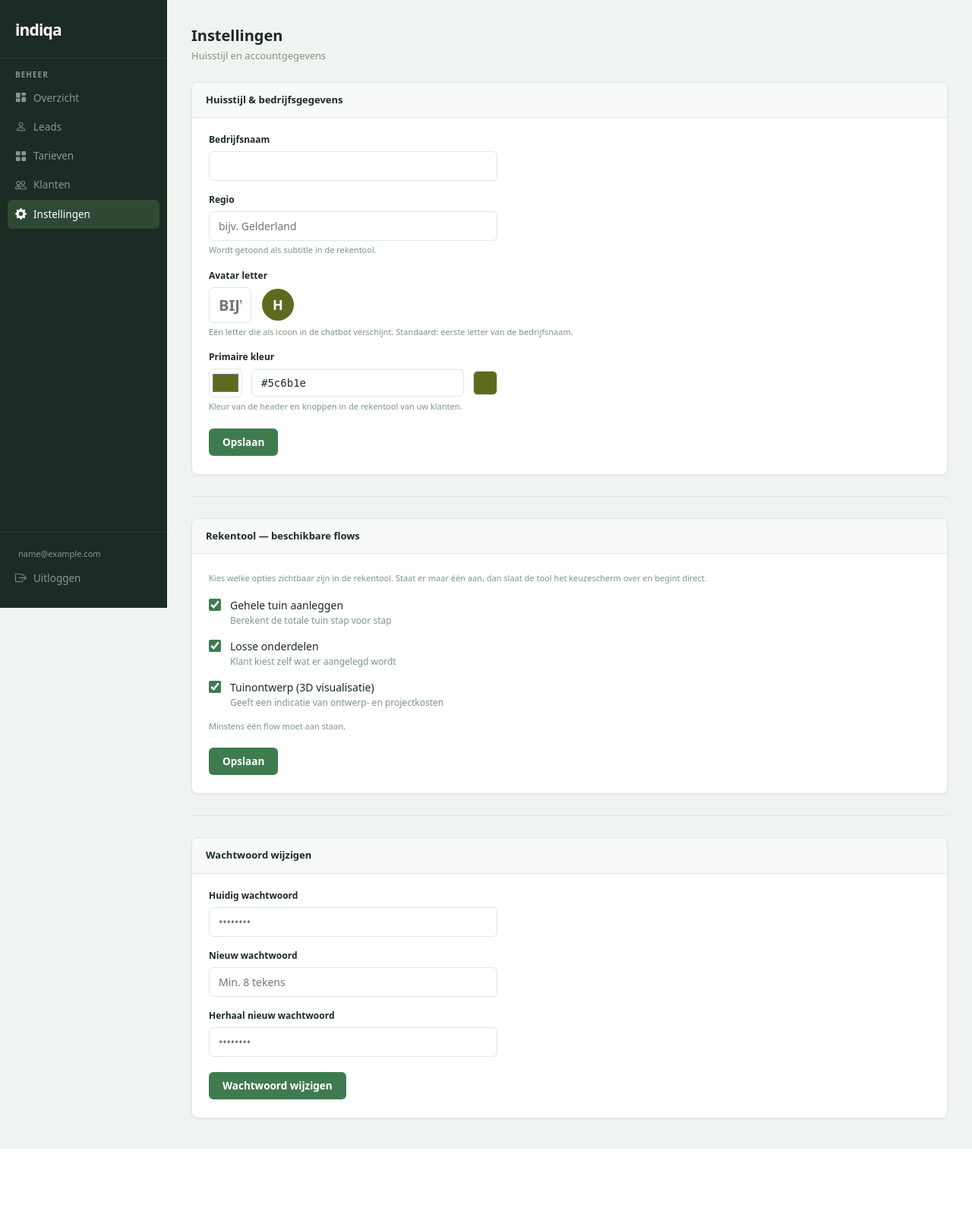
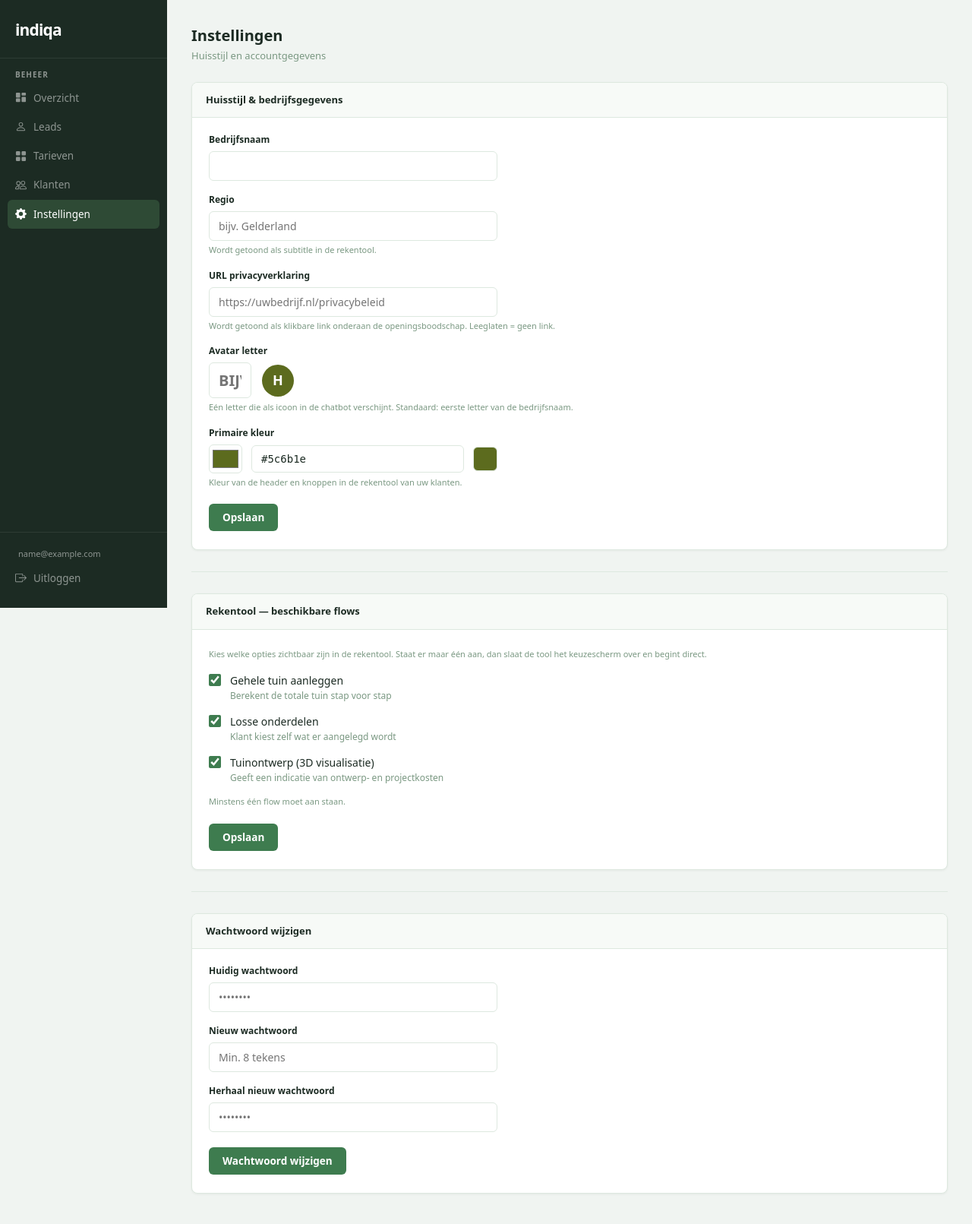
Before and after one commit to MaikVeldman/hovenier-chatbot-demo, a Flask app: page /beheer/instellingen in a window 1280 px wide. Shown: the whole page at 76% size. Before the commit the page ends 1512 px from the top, so only its background shows below. Run offline with Flask 3, Linux system fonts and the light colour scheme; the visitor is signed in with stand-in values (Sample User, id 1).

Commit message:
Feat: privacy-URL instelbaar per tenant in beheerpaneel
- Veld 'URL privacyverklaring' toegevoegd aan Huisstijl-form
- Opgeslagen in instellingen['privacy_url']
- build_greeting() toont klikbare link als URL ingevuld is, anders platte tekst
- Verwijdert hardcoded veldmanhoveniers.nl link uit de chatbot

Co-Authored-By: Claude Sonnet 4.6 <noreply@anthropic.com>

```diff
--- a/core/controllers/chat_controller.py
+++ b/core/controllers/chat_controller.py
@@ -32,16 +32,21 @@ _ALLE_FLOWS = [
     ("tuinontwerp",      "Tuinontwerp – ik wil eerst een professioneel ontwerp met 3D visualisatie"),
 ]
 
-_PRIVACY_LINK = "_Door verder te gaan gaat u akkoord met onze [privacyverklaring](https://www.veldmanhoveniers.nl/privacybeleid/)._"
+def _privacy_zin(privacy_url=None) -> str:
+    if privacy_url:
+        return f"_Door verder te gaan gaat u akkoord met onze [privacyverklaring]({privacy_url})._"
+    return "_Door verder te gaan gaat u akkoord met onze privacyverklaring._"
 
 
-def build_greeting(actieve_flows=None) -> str:
+def build_greeting(actieve_flows=None, privacy_url=None) -> str:
     actief = [f for f in _ALLE_FLOWS if actieve_flows is None or f[0] in actieve_flows]
     if not actief:
         actief = list(_ALLE_FLOWS)
 
+    privacy = _privacy_zin(privacy_url)
+
     if len(actief) == 1:
-        return f"Bereken in 2 minuten wat uw tuin kost 👇\n\n{_PRIVACY_LINK}"
+        return f"Bereken in 2 minuten wat uw tuin kost 👇\n\n{privacy}"
 
     opties = "\n".join(f"{i + 1}) {label}" for i, (_, label) in enumerate(actief))
     nummers = " of ".join(str(i + 1) for i in range(len(actief)))
@@ -49,7 +54,7 @@ def build_greeting(actieve_flows=None) -> str:
         f"Bereken in 2 minuten wat uw tuin kost 👇\n\n"
         f"{opties}\n\n"
         f"Reageer met {nummers}.\n\n"
-        f"{_PRIVACY_LINK}"
+        f"{privacy}"
     )
 
 
--- a/server.py
+++ b/server.py
@@ -217,6 +217,7 @@ def reset():
     tenant_cfg = TenantRepository().get_or_default(slug) if slug else None
     inst = (tenant_cfg.instellingen or {}) if tenant_cfg else {}
     actieve_flows = inst.get("actieve_flows") or ["tuinaanleg", "losse_onderdelen", "tuinontwerp"]
+    privacy_url   = inst.get("privacy_url") or None
 
     sid = str(uuid.uuid4())
     state = make_initial_state(session_id=sid, actieve_flows=actieve_flows)
@@ -237,7 +238,7 @@ def reset():
                 pass
         log_session_created(sid, user_agent=ua, tenant_id=tenant_id)
 
-    greeting = build_greeting(actieve_flows)
+    greeting = build_greeting(actieve_flows, privacy_url=privacy_url)
     berichten = [{"role": "bot", "text": greeting}]
 
     # Bij één actieve flow: direct de eerste vraag tonen zonder extra stap
@@ -819,10 +820,11 @@ def admin_instellingen():
         actie = request.form.get("actie")
 
         if actie == "huisstijl" and tenant_id:
-            bedrijfsnaam   = (request.form.get("bedrijfsnaam") or "").strip()
-            regio          = (request.form.get("regio") or "").strip()
-            primaire_kleur = (request.form.get("primaire_kleur") or "").strip()
+            bedrijfsnaam      = (request.form.get("bedrijfsnaam") or "").strip()
+            regio             = (request.form.get("regio") or "").strip()
+            primaire_kleur    = (request.form.get("primaire_kleur") or "").strip()
             avatar_letter_raw = (request.form.get("avatar_letter") or "").strip()
+            privacy_url_form  = (request.form.get("privacy_url") or "").strip()
 
             import re as _re2
             if not bedrijfsnaam:
@@ -849,6 +851,7 @@ def admin_instellingen():
                 _tr = _TR()
                 inst = _tr.get_instellingen(tenant_id)
                 inst["avatar_letter"] = avatar_letter
+                inst["privacy_url"]   = privacy_url_form or None
 
                 _tr.save_instellingen(tenant_id, inst)
                 success_huisstijl = True
@@ -901,6 +904,7 @@ def admin_instellingen():
                     primaire_kleur: str
                     avatar_letter: str
                     actieve_flows: list
+                    privacy_url: str
                 _alle_flows = ["tuinaanleg", "losse_onderdelen", "tuinontwerp"]
                 cfg_obj = _Cfg(
                     bedrijfsnaam=_naam_laden,
@@ -908,6 +912,7 @@ def admin_instellingen():
                     primaire_kleur=cfg_obj.primaire_kleur or "#5c6b1e",
                     avatar_letter=_inst_laden.get("avatar_letter") or _default_letter,
                     actieve_flows=_inst_laden.get("actieve_flows") or _alle_flows,
+                    privacy_url=_inst_laden.get("privacy_url") or "",
                 )
 
     return render_template(
--- a/templates/admin/instellingen.html
+++ b/templates/admin/instellingen.html
@@ -147,6 +147,14 @@
       </div>
 
       <div class="field">
+        <label for="privacy_url">URL privacyverklaring</label>
+        <input type="text" id="privacy_url" name="privacy_url"
+               value="{{ cfg.privacy_url if cfg else '' }}"
+               placeholder="https://uwbedrijf.nl/privacybeleid"/>
+        <div class="field-hint">Wordt getoond als klikbare link onderaan de openingsboodschap. Leeglaten = geen link.</div>
+      </div>
+
+      <div class="field">
         <label for="avatar_letter">Avatar letter</label>
         <div style="display:flex;align-items:center;gap:14px;">
           <input type="text" id="avatar_letter" name="avatar_letter"
```
